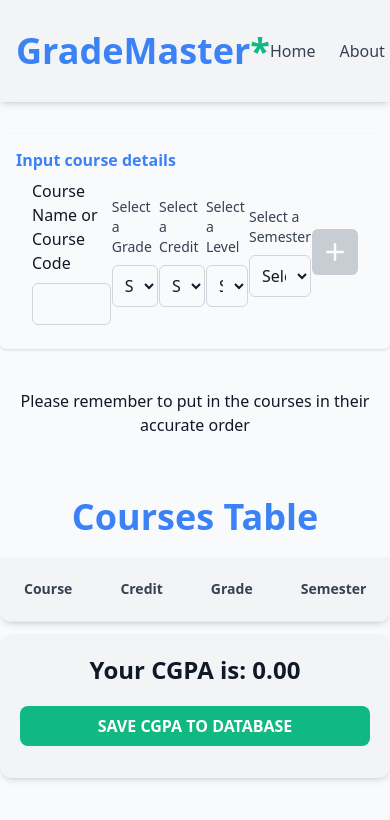
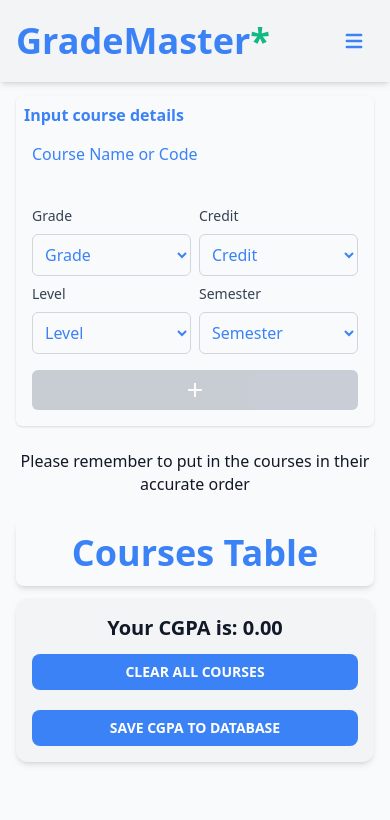
Before and after one commit to Alpha-code-max/grademaster, a Next.js app: page /CoursePage in a window 390 px wide. Shown: the top 820 px of the page. Built offline with nearby package versions, Linux system fonts and the light colour scheme.

Commit message:
Managed the responsiveness of the app

```diff
--- a/app/CoursePage/page.jsx
+++ b/app/CoursePage/page.jsx
@@ -17,8 +17,7 @@ export default function CoursePage() {
             0
         )
         const totalCredits = courses.reduce(
-            (acc, course) => acc + course.credit,
-            0
+            (acc, course) => acc + course.credit, 0
         )
 
         return totalGradePoints / totalCredits
@@ -27,34 +26,38 @@ export default function CoursePage() {
     const CGPA = calculateCGPA()
 
     return (
-        <div className="container mx-auto bg-background">
-            <header className="mb-10 bg-background">
+        <div className="w-full min-h-screen px-4 md:px-6 lg:px-8 bg-background">
+            <header className="mb-6 md:mb-10 bg-background">
                 <NavBar />
             </header>
 
-            <main>
-                <h1 className="heading text-center my-10">
+            <main className="max-w-7xl mx-auto">
+                <h1 className="heading text-center text-2xl md:text-3xl lg:text-4xl my-6 md:my-10">
                     Course Page
                 </h1>
 
                 <CourseInputRow />
 
-                <p className="body text-center my-10 text-text">
+                <p className="body text-center text-sm md:text-base my-6 md:my-10 text-text">
                     Please remember to put in the courses in their accurate order
                 </p>
 
                 <Table />
 
-                    <section className="my-3 sticky z-50 top-/5 w-full bg-gray-100 container mx-auto shadow-md rounded-xl p-5">
-                        <div className="text-center text-text font-bold text-2xl">
-                            Your CGPA is: {CGPA.toFixed(2)}
-                        </div>
+                <section className="my-3 sticky bottom-0 md:bottom-4 z-50 w-full max-w-3xl mx-auto bg-gray-100 shadow-md rounded-xl p-4 md:p-5">
+                    <div className="text-center text-text font-bold text-xl md:text-2xl">
+                        Your CGPA is: {CGPA.toFixed(2)}
+                    </div>
 
-                        <button className="my-3 cursor-progress w-full py-2 mt-5 text-center font-extrabold text-white rounded-lg bg-accent hover:bg-accent/80 transition-colors">
+                    <div className='flex flex-col md:flex-row gap-2 items-center justify-center'>
+                        <button className='w-full md:w-1/2 py-2 px-4 mt-3 text-sm md:text-base text-center font-bold text-white rounded-lg bg-primary hover:bg-primary/80 transition-colors'>
+                            CLEAR ALL COURSES
+                        </button>
+                        <button className="w-full md:w-1/2 py-2 px-4 mt-3 text-sm md:text-base text-center font-bold text-white rounded-lg bg-primary hover:bg-primary/80 transition-colors">
                             SAVE CGPA TO DATABASE
                         </button>
-                    </section>
-
+                    </div>
+                </section>
             </main>
         </div>
     )
--- a/components/CourseInputRow.jsx
+++ b/components/CourseInputRow.jsx
@@ -49,59 +49,71 @@ export default function CourseInputRow() {
   };
 
   return (
-    <div className="container mx-auto shadow-sm rounded-md p-4 mt-4">
-      <div className="text-body text-2xl font-bold">
+    <div className="container mx-auto shadow-sm rounded-md p-2 md:p-4 mt-2 md:mt-4">
+      <div className="text-body text-xl md:text-2xl font-bold mb-2 md:mb-4">
         Input course details
       </div>
-      <form className="text-text flex justify-between gap-[1px] items-center bg-background rounded-md py-2 px-4" onSubmit={handleAddClick}>
+
+      <form className="flex flex-col md:flex-row gap-2 md:gap-4 items-start md:items-center bg-background rounded-md py-2 px-2 md:px-4"
+        onSubmit={handleAddClick}
+      >
         <Input
-          label="Course Name or Course Code"
+          label="Course Name or Code"
           id="course-name"
           value={courseName}
           onChange={(e) => setCourseName(e.target.value)}
+          className="w-full md:w-1/4"
         />
+
+        <div className="grid grid-cols-2 md:grid-cols-4 gap-2 w-full md:w-auto">
           <Select
-          label="Select a Grade"
+            label="Grade"
             id="Grade"
             value={grade}
             options={["A", "B", "C", "D", "E", "F"]}
-          placeholder="Select a Grade"
+            placeholder="Grade"
             onChange={(e) => setGrade(e.target.value)}
+            className="w-full"
           />
           <Select
-          label="Select a Credit"
+            label="Credit"
             id="Credit"
             value={credit}
             options={[1, 2, 3, 4, 5, 6]}
-          placeholder="Select a Credit"
-          onChange={handleCreditChange}  // Use new handler
+            placeholder="Credit"
+            onChange={handleCreditChange}
+            className="w-full"
           />
           <Select
-          label="Select a Level"
+            label="Level"
             id="Level"
             value={level}
             options={["100", "200", "300", "400", "500", "600"]}
-          placeholder="Select a Year"
+            placeholder="Level"
             onChange={(e) => setLevel(e.target.value)}
+            className="w-full"
           />
           <Select
-          label="Select a Semester"
+            label="Semester"
             id="Semester"
             value={semester}
             options={["1st", "2nd"]}
-          placeholder="Select a Semester"
+            placeholder="Semester"
             onChange={(e) => setSemester(e.target.value)}
+            className="w-full"
           />
+        </div>
+
         <button
           type="submit"
           disabled={!isFormComplete()}
-          className={`p-2 rounded-md transition-all duration-300 ${
+          className={`w-full md:w-auto p-2 md:p-3 rounded-md transition-all duration-300 mt-2 md:mt-0 ${
             isFormComplete()
-              ? 'bg-primary cursor-pointer'
+              ? 'bg-primary cursor-pointer hover:bg-primary/80'
               : 'bg-gray-400 cursor-not-allowed opacity-50'
           }`}
         >
-          <MdAdd color="white" size={30}/>
+          <MdAdd color="white" size={24} className="mx-auto"/>
         </button>
       </form>
     </div>
--- a/components/NavBar.jsx
+++ b/components/NavBar.jsx
@@ -1,24 +1,45 @@
+'use client';
+
+import { useState } from "react";
 import Button from "./Button";
 import Link from "next/link";
+import { HiMenu, HiX } from "react-icons/hi"; // Add react-icons
 
 export default function NavBar() {
+  const [isMenuOpen, setIsMenuOpen] = useState(false);
+
   return (
     <nav className="fixed top-0 left-0 right-0 z-50 bg-gray-100 shadow-md">
-      <div className="container mx-auto flex justify-between items-center px-4 py-6">
-        <div className="font-bold heading text-primary">
+      <div className="container mx-auto flex flex-wrap justify-between items-center px-4 py-4 md:py-6">
+        <div className="font-bold heading text-primary text-xl md:text-2xl">
           <Link href="/">GradeMaster<span className="text-accent">*</span></Link>
         </div>
 
-        <div className="flex items-center gap-6">
-          <ul className="flex gap-6 text-gray-700 font-medium">
-            <li className="hover:text-blue-600 cursor-pointer"> <Link href="/">Home</Link></li>
-            <li className="hover:text-blue-600 cursor-pointer"> <Link href="/About">About</Link></li>
-            <li className="hover:text-blue-600 cursor-pointer"> <Link href="/Contact">Contact</Link></li>
+        {/* Mobile menu button */}
+        <button
+          className="md:hidden p-2 rounded-md hover:bg-gray-200"
+          onClick={() => setIsMenuOpen(!isMenuOpen)}
+        >
+          {isMenuOpen ? <HiX size={24} /> : <HiMenu size={24} />}
+        </button>
+
+        {/* Navigation links and buttons */}
+        <div className={`${
+          isMenuOpen ? 'flex' : 'hidden'
+        } md:flex w-full md:w-auto flex-col md:flex-row items-center gap-4 md:gap-6 mt-4 md:mt-0`}>
+          <ul className="flex flex-col md:flex-row items-center gap-4 md:gap-6 text-gray-700 font-medium">
+            <li className="hover:text-blue-600 cursor-pointer"><Link href="/">Home</Link></li>
+            <li className="hover:text-blue-600 cursor-pointer"><Link href="/About">About</Link></li>
+            <li className="hover:text-blue-600 cursor-pointer"><Link href="/Contact">Contact</Link></li>
           </ul>
 
           <div className="flex gap-3">
-            <Button><Link href="/auth/LoginPage">Login</Link></Button>
-            <Button><Link href="/auth/Register">Signup</Link></Button>
+            <Button className="w-full md:w-auto">
+              <Link href="/auth/LoginPage">Login</Link>
+            </Button>
+            <Button className="w-full md:w-auto">
+              <Link href="/auth/Register">Signup</Link>
+            </Button>
           </div>
         </div>
       </div>
--- a/components/Table.jsx
+++ b/components/Table.jsx
@@ -4,48 +4,72 @@ import { MdDelete, MdEdit } from "react-icons/md";
 import useCourses from "@/store/useCourses";
 
 export default function Table() {
-    const removeCourse = useCourses((state) => state.removeCourse); // Fixed naming
+    const removeCourse = useCourses((state) => state.removeCourse);
     const courses = useCourses((state) => state.courses);
 
     return (
-        <div className="overflow-x-auto rounded-xl container mx-auto shadow-md">
-            <div className="heading text-center text-2xl font-bold py-4">Courses Table</div>
+        <div className="overflow-x-auto rounded-lg md:rounded-xl container mx-auto shadow-md">
+            <div className="heading text-center text-xl md:text-2xl font-bold py-2 md:py-4">
+                Courses Table
+            </div>
+
+            {/* Mobile View */}
+            <div className="md:hidden">
+                {courses.map((course) => (
+                    <div key={course.id}
+                         className="bg-white p-4 border-b last:border-b-0 hover:bg-gray-50 transition-colors"
+                    >
+                        <div className="flex justify-between items-center mb-2">
+                            <h3 className="font-semibold text-gray-900">{course.courseName}</h3>
+                            <div className="flex gap-2">
+                                <button className="text-primary" onClick={() => {}}>
+                                    <MdEdit size={18}/>
+                                </button>
+                                <button className="text-error" onClick={() => removeCourse(course.id)}>
+                                    <MdDelete size={18}/>
+                                </button>
+                            </div>
+                        </div>
+                        <div className="grid grid-cols-2 gap-2 text-sm">
+                            <div className="text-gray-600">Credit: <span className="text-gray-900">{course.credit}</span></div>
+                            <div className="text-gray-600">Grade: <span className="text-gray-900">{course.grade}</span></div>
+                            <div className="text-gray-600">Semester: <span className="text-gray-900">{course.semester}</span></div>
+                            <div className="text-gray-600">Year: <span className="text-gray-900">{course.level}</span></div>
+                            <div className="text-gray-600">Grade Point: <span className="text-gray-900">{course.gradePoint}</span></div>
+                        </div>
+                    </div>
+                ))}
+            </div>
+
+            {/* Desktop View */}
+            <div className="hidden md:block">
                 <table className="min-w-full divide-y divide-gray-200 bg-white">
                     <thead className="bg-gray-100">
                         <tr>
-                        <th className="px-6 py-3 text-left text-sm font-semibold text-gray-700">Course</th>
-                        <th className="px-6 py-3 text-left text-sm font-semibold text-gray-700">Credit</th>
-                        <th className="px-6 py-3 text-left text-sm font-semibold text-gray-700">Grade</th>
-                        <th className="px-6 py-3 text-left text-sm font-semibold text-gray-700">Semester</th>
-                        <th className="px-6 py-3 text-left text-sm font-semibold text-gray-700">Year</th>
-                        <th className="px-6 py-3 text-left text-sm font-semibold text-gray-700">Grade Point</th>
-                        <th className="px-6 py-3 text-left text-sm font-semibold text-gray-700">Delete</th>
-                        <th className="px-6 py-3 text-left text-sm font-semibold text-gray-700">Edit</th>
+                            <th className="px-4 md:px-6 py-3 text-left text-xs md:text-sm font-semibold text-gray-700">Course</th>
+                            <th className="px-4 md:px-6 py-3 text-left text-xs md:text-sm font-semibold text-gray-700">Credit</th>
+                            <th className="px-4 md:px-6 py-3 text-left text-xs md:text-sm font-semibold text-gray-700">Grade</th>
+                            <th className="px-4 md:px-6 py-3 text-left text-xs md:text-sm font-semibold text-gray-700">Semester</th>
+                            <th className="px-4 md:px-6 py-3 text-left text-xs md:text-sm font-semibold text-gray-700">Year</th>
+                            <th className="px-4 md:px-6 py-3 text-left text-xs md:text-sm font-semibold text-gray-700">Grade Point</th>
+                            <th className="px-4 md:px-6 py-3 text-left text-xs md:text-sm font-semibold text-gray-700">Actions</th>
                         </tr>
                     </thead>
                     <tbody className="divide-y divide-gray-100">
-                    {courses.map((course, index) => (
-                        <tr
-                            key={course.id} // Changed to use course.id instead of index
-                            className="hover:bg-gray-50 transition-colors"
-                        >
-                            <td className="px-6 py-4 text-sm text-gray-900">{course.courseName}</td>
-                            <td className="px-6 py-4 text-sm text-gray-700">{course.credit}</td>
-                            <td className="px-6 py-4 text-sm text-gray-700">{course.grade}</td>
-                            <td className="px-6 py-4 text-sm text-gray-700">{course.semester}</td>
-                            <td className="px-6 py-4 text-sm text-gray-700">{course.level}</td>
-                            <td className="px-6 py-4 text-sm text-gray-700">{course.gradePoint}</td>
-                            <td className="px-6 py-4 text-sm text-error">
-                                <button
-                                    className="px-6 py-4 text-sm text-error cursor-pointer"
-                                    onClick={() => removeCourse(course.id)} // Changed to pass course.id
-                                >
-                                    <MdDelete size={20}/>
+                        {courses.map((course) => (
+                            <tr key={course.id} className="hover:bg-gray-50 transition-colors">
+                                <td className="px-4 md:px-6 py-4 text-xs md:text-sm text-gray-900">{course.courseName}</td>
+                                <td className="px-4 md:px-6 py-4 text-xs md:text-sm text-gray-700">{course.credit}</td>
+                                <td className="px-4 md:px-6 py-4 text-xs md:text-sm text-gray-700">{course.grade}</td>
+                                <td className="px-4 md:px-6 py-4 text-xs md:text-sm text-gray-700">{course.semester}</td>
+                                <td className="px-4 md:px-6 py-4 text-xs md:text-sm text-gray-700">{course.level}</td>
+                                <td className="px-4 md:px-6 py-4 text-xs md:text-sm text-gray-700">{course.gradePoint}</td>
+                                <td className="px-4 md:px-6 py-4 text-xs md:text-sm flex gap-2">
+                                    <button className="text-primary" onClick={() => {}}>
+                                        <MdEdit size={18}/>
                                     </button>
-                            </td>
-                            <td className="px-6 py-4 text-sm text-primary">
-                                <button className="px-6 py-4 text-sm text-primary cursor-pointer">
-                                    <MdEdit size={20}/>
+                                    <button className="text-error" onClick={() => removeCourse(course.id)}>
+                                        <MdDelete size={18}/>
                                     </button>
                                 </td>
                             </tr>
@@ -53,5 +77,6 @@ export default function Table() {
                     </tbody>
                 </table>
             </div>
+        </div>
     );
 }
--- a/package.json
+++ b/package.json
@@ -13,6 +13,7 @@
     "bcrypt": "^5.1.1",
     "mongoose": "^8.13.3",
     "next": "15.3.1",
+    "next-auth": "^4.24.11",
     "postcss": "^8.5.3",
     "react": "^19.0.0",
     "react-dom": "^19.0.0",
```
Also changed, not shown: components/ContactComponent.jsx (+27 -17 lines), 1 other file (tests, documents, lock files or other folders). Lines whose indentation alone changed are shown as unchanged.
